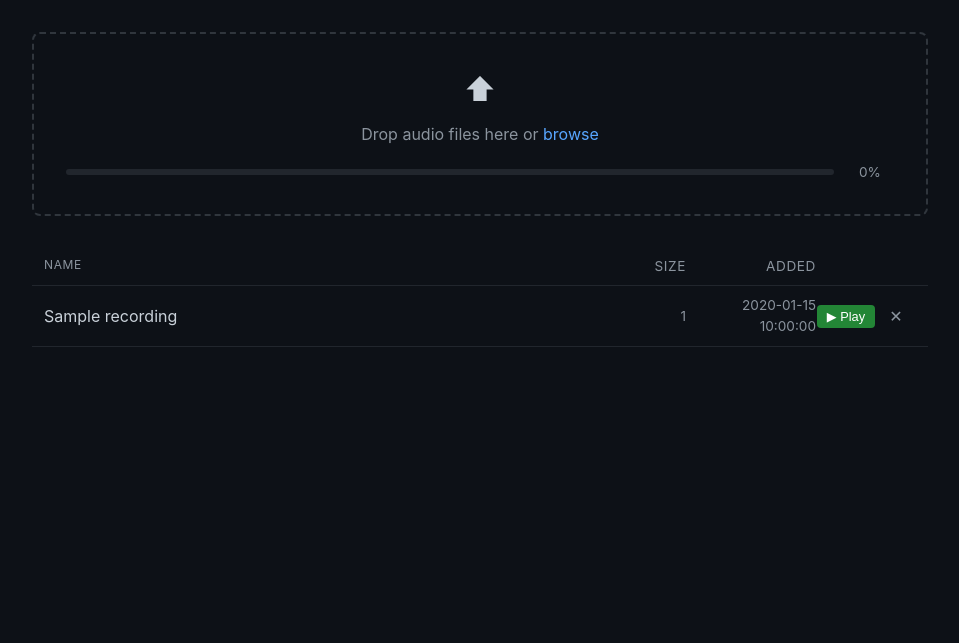
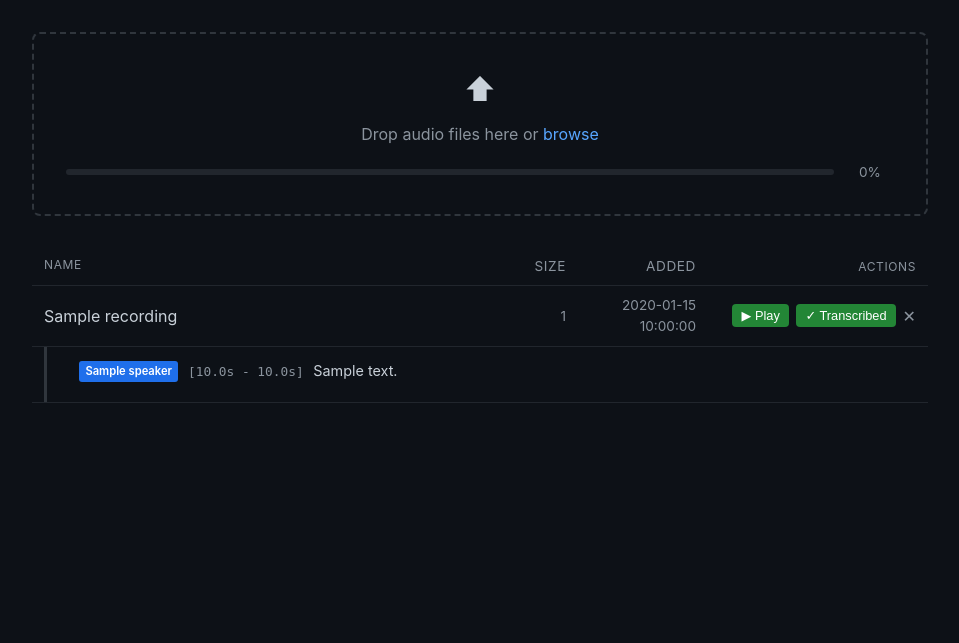
Before and after one commit to Bibblejw/knowledge-base, a Flask app: template templates/index.html in a window 1280 px wide. Shown: the part 63-706 px from the top of the page, without its empty margins (160-1119 px from the left). Run offline with Flask 3, Linux system fonts and the light colour scheme; the template is opened without the code that fills it: most values are stand-ins (such as "Sample title", 1, 10 or a date in 2020); parts of the project's set-up code (start-up, migrations or seed data) failed here and were passed over.

Commit message:
Add transcription with speaker diarization (faster-whisper + pyannote)

```diff
--- a/app.py
+++ b/app.py
@@ -1,21 +1,25 @@
 """Knowledge Base — Audio Recordings Vault.
 
-A self-hosted web app for uploading, browsing, and playing audio recordings.
-Built to grow into a broader knowledge management system.
+A self-hosted web app for uploading, browsing, playing, and transcribing
+audio recordings. Built to grow into a broader knowledge management system.
 """
 
 import os
 import time
+import threading
 from pathlib import Path
 
 from flask import (
     Flask,
     abort,
+    jsonify,
     render_template,
     request,
     send_from_directory,
     url_for,
 )
+
+import transcriber
 
 app = Flask(__name__)
 
@@ -35,6 +39,8 @@ ALLOWED_EXTENSIONS = {
     ".alac",
 }
 
+HF_TOKEN = os.environ.get("HF_TOKEN", "")
+
 app.config["MAX_CONTENT_LENGTH"] = 1024 * 1024 * 1024  # 1 GB
 
 
@@ -42,6 +48,10 @@ app.config["MAX_CONTENT_LENGTH"] = 1024 * 1024 * 1024  # 1 GB
 
 def is_allowed(filename: str) -> bool:
     return Path(filename).suffix.lower() in ALLOWED_EXTENSIONS
+
+
+def is_audio(filename: str) -> bool:
+    return is_allowed(filename)
 
 
 def human_size(size: int) -> str:
@@ -61,6 +71,7 @@ def list_recordings() -> list[dict]:
     for f in RECORDINGS_DIR.iterdir():
         if f.is_file() and is_allowed(f.name):
             stat = f.stat()
+            trans_status = transcriber.get_status(f.name)
             recordings.append(
                 {
                     "name": f.name,
@@ -70,6 +81,7 @@ def list_recordings() -> list[dict]:
                         "%Y-%m-%d %H:%M", time.localtime(stat.st_mtime)
                     ),
                     "url": url_for("serve_file", filename=f.name),
+                    "transcription": trans_status,
                 }
             )
 
@@ -77,7 +89,7 @@ def list_recordings() -> list[dict]:
     return recordings
 
 
-# ── Routes ─────────────────────────────────────────────────────────────
+# ── Main Routes ────────────────────────────────────────────────────────
 
 @app.route("/")
 def index():
@@ -114,6 +126,50 @@ def delete_file(filename):
     return "", 204
 
 
+# ── Transcription Routes ───────────────────────────────────────────────
+
+@app.route("/transcribe/<path:filename>", methods=["POST"])
+def transcribe_file(filename):
+    """Start transcription for a single file."""
+    audio_path = RECORDINGS_DIR / filename
+    if not audio_path.exists():
+        return jsonify({"error": "File not found"}), 404
+
+    if not is_audio(filename):
+        return jsonify({"error": "Not an audio file"}), 400
+
+    # Check if already completed
+    status = transcriber.get_status(filename)
+    if status["status"] == "completed":
+        return jsonify({"status": "completed", "message": "Already transcribed"})
+
+    if status["status"] == "processing":
+        return jsonify({"status": "processing", "message": "Already in progress"})
+
+    # Launch background transcription
+    def _run():
+        transcriber.run_transcription(filename, hf_token=HF_TOKEN)
+
+    t = threading.Thread(target=_run, daemon=True)
+    t.start()
+
+    return jsonify({"status": "started"}), 202
+
+
+@app.route("/transcribe/<path:filename>/status")
+def transcribe_status(filename):
+    """Get transcription status for a file."""
+    status = transcriber.get_status(filename)
+    return jsonify(status)
+
+
+@app.route("/transcribe/<path:filename>/result")
+def transcribe_result(filename):
+    """Get full transcription result."""
+    status = transcriber.get_status(filename)
+    return jsonify(status)
+
+
 # ── Entry point ────────────────────────────────────────────────────────
 
 if __name__ == "__main__":
--- a/static/style.css
+++ b/static/style.css
@@ -114,6 +114,7 @@ main { max-width: 960px; margin: 0 auto; padding: 2rem; }
 .col-size { width: 80px; text-align: right; color: #8b949e; font-size: 0.85rem; }
 .col-date { width: 130px; text-align: right; color: #8b949e; font-size: 0.85rem; }
 .col-play { width: 60px; text-align: center; }
+.col-actions { display: flex; gap: 0.4rem; align-items: center; justify-content: flex-end; min-width: 220px; }
 .col-delete { width: 40px; text-align: center; }
 
 .btn-play {
@@ -127,6 +128,26 @@ main { max-width: 960px; margin: 0 auto; padding: 2rem; }
 }
 
 .btn-play:hover { background: #2ea043; }
+
+.btn-transcribe {
+    background: #1f6feb;
+    color: #fff;
+    border: none;
+    padding: 0.25rem 0.6rem;
+    border-radius: 4px;
+    cursor: pointer;
+    font-size: 0.8rem;
+    white-space: nowrap;
+}
+
+.btn-transcribe:hover { background: #388bfd; }
+.btn-transcribe:disabled { opacity: 0.6; cursor: default; }
+
+.btn-transcribed {
+    background: #238636;
+}
+
+.btn-transcribed:hover { background: #2ea043; }
 
 .btn-delete {
     background: none;
@@ -178,3 +199,43 @@ main { max-width: 960px; margin: 0 auto; padding: 2rem; }
     .col-date { display: none; }
     header { padding: 0.75rem 1rem; }
 }
+
+/* ── Transcript ────────────────────────────────────────────────────── */
+.transcript-row {
+    display: block !important;
+    background: #0d1117;
+    padding: 0 !important;
+}
+
+.transcript-body {
+    padding: 0.75rem 0.75rem 0.75rem 2rem;
+    border-left: 3px solid #30363d;
+    margin: 0 0 0 0.75rem;
+    max-height: 400px;
+    overflow-y: auto;
+}
+
+.transcript-text .seg {
+    margin-bottom: 0.5rem;
+    line-height: 1.6;
+    font-size: 0.9rem;
+}
+
+.speaker-label {
+    display: inline-block;
+    background: #1f6feb;
+    color: #fff;
+    font-size: 0.7rem;
+    font-weight: 600;
+    padding: 0.1rem 0.4rem;
+    border-radius: 3px;
+    margin-right: 0.35rem;
+    vertical-align: middle;
+}
+
+.timestamp {
+    color: #8b949e;
+    font-size: 0.8rem;
+    font-family: monospace;
+    margin-right: 0.35rem;
+}
--- a/templates/index.html
+++ b/templates/index.html
@@ -20,24 +20,47 @@
         <span class="col-name">Name</span>
         <span class="col-size">Size</span>
         <span class="col-date">Added</span>
-        <span class="col-play"></span>
-        <span class="col-delete"></span>
+        <span class="col-actions">Actions</span>
     </div>
-    <ul class="file-list">
+    <ul class="file-list" id="file-list">
         {% for r in recordings %}
-        <li>
+        <li data-name="{{ r.name }}">
             <span class="col-name" title="{{ r.name }}">{{ r.name }}</span>
             <span class="col-size">{{ r.size }}</span>
             <span class="col-date">{{ r.modified }}</span>
-            <span class="col-play">
+            <span class="col-actions">
                 <button class="btn-play" data-url="{{ r.url }}" data-name="{{ r.name }}">▶ Play</button>
-            </span>
-            <span class="col-delete">
+                <button class="btn-transcribe {% if r.transcription.status == 'completed' %}btn-transcribed{% endif %}"
+                        data-name="{{ r.name }}"
+                        data-status="{{ r.transcription.status }}">
+                    {% if r.transcription.status == 'completed' %}
+                        ✓ Transcribed
+                    {% elif r.transcription.status == 'processing' %}
+                        ⏳ Transcribing…
+                    {% else %}
+                        Transcribe
+                    {% endif %}
+                </button>
                 <form method="post" action="/delete/{{ r.name }}" class="inline-form" onsubmit="return confirm('Delete {{ r.name }}?')">
                     <button class="btn-delete" title="Delete">✕</button>
                 </form>
             </span>
         </li>
+        {% if r.transcription.status == 'completed' and r.transcription.segments %}
+        <li class="transcript-row" data-name="{{ r.name }}">
+            <div class="transcript-body">
+                <div class="transcript-text">
+                    {% for seg in r.transcription.segments %}
+                    <p class="seg">
+                        {% if seg.speaker %}<span class="speaker-label">{{ seg.speaker }}</span>{% endif %}
+                        <span class="timestamp">[{{ '%.1f'|format(seg.start) }}s - {{ '%.1f'|format(seg.end) }}s]</span>
+                        {{ seg.text }}
+                    </p>
+                    {% endfor %}
+                </div>
+            </div>
+        </li>
+        {% endif %}
         {% endfor %}
     </ul>
     {% else %}
@@ -66,6 +89,8 @@ function uploadFile(file) {
     const formData = new FormData();
     formData.append('file', file);
     progress.hidden = false;
+    progressBar.style.width = '0%';
+    progressText.textContent = '0%';
 
     const xhr = new XMLHttpRequest();
     xhr.open('POST', '/upload', true);
@@ -94,7 +119,6 @@ dropzone.addEventListener('drop', (e) => {
     dropzone.classList.remove('dragover');
     for (const file of e.dataTransfer.files) uploadFile(file);
 });
-
 fileInput.addEventListener('change', () => {
     for (const file of fileInput.files) uploadFile(file);
     fileInput.value = '';
@@ -114,10 +138,48 @@ document.querySelectorAll('.btn-play').forEach(btn => {
         audio.play();
     });
 });
-
 closeBtn.addEventListener('click', () => {
     audio.pause();
     player.hidden = true;
 });
+
+// ── Transcription ─────────────────────────────────────────────────────
+async function transcribe(filename, btn) {
+    btn.disabled = true;
+    btn.textContent = '⏳ Starting…';
+
+    const resp = await fetch(`/transcribe/${encodeURIComponent(filename)}`, { method: 'POST' });
+    const data = await resp.json();
+
+    if (data.status === 'started' || data.status === 'processing') {
+        btn.textContent = '⏳ Transcribing…';
+        pollStatus(filename, btn);
+    } else if (data.status === 'completed') {
+        location.reload();
+    }
+}
+
+async function pollStatus(filename, btn) {
+    const resp = await fetch(`/transcribe/${encodeURIComponent(filename)}/status`);
+    const data = await resp.json();
+
+    if (data.status === 'completed') {
+        location.reload();
+    } else if (data.status === 'error') {
+        btn.textContent = '⚠️ Error';
+        btn.disabled = false;
+    } else {
+        btn.textContent = data.stage === 'diarizing' ? '⏳ Diarizing…' : '⏳ Transcribing…';
+        setTimeout(() => pollStatus(filename, btn), 3000);
+    }
+}
+
+document.querySelectorAll('.btn-transcribe').forEach(btn => {
+    const status = btn.dataset.status;
+    if (status === 'processing') {
+        pollStatus(btn.dataset.name, btn);
+    }
+    btn.addEventListener('click', () => transcribe(btn.dataset.name, btn));
+});
 </script>
 {% endblock %}
```
Also changed, not shown: requirements.txt (+9 -2 lines), transcriber.py (added, +187 -0 lines).
